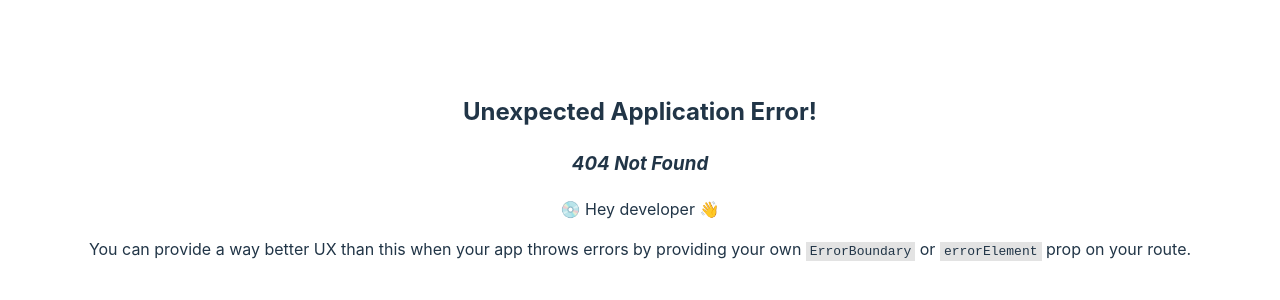
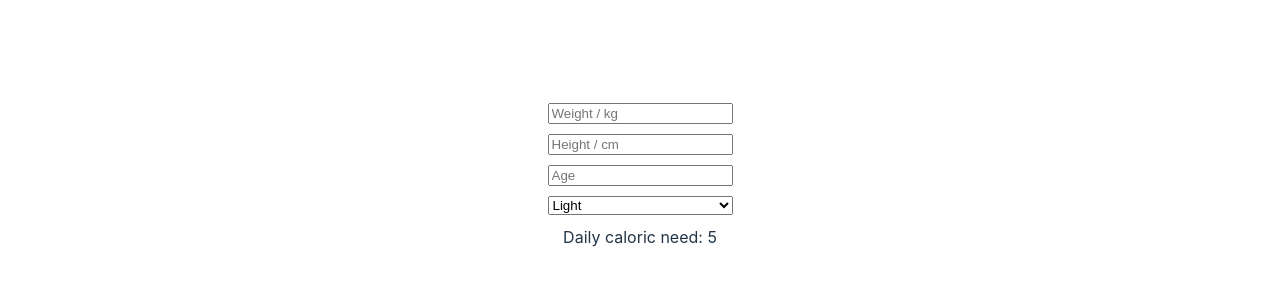
Before and after one commit to OP2-White/Frontend, a React (Vite) app: page /calorieconsumption in a window 1280 px wide. Before the commit this address had no page. Shown: the part 224-524 px from the top of the page. Built offline with nearby package versions, Linux system fonts and the light colour scheme.

Commit message:
kalorilaskuri lisätty

```diff
--- a/src/App.jsx
+++ b/src/App.jsx
@@ -58,6 +58,7 @@ function App() {
         <p>sugar_g: {searchResult.sugar_g}</p>
         <p>perkele</p>
 
+
       </div>
     </>
   );
--- /dev/null
+++ b/src/components/kalorilaskuri.jsx
@@ -0,0 +1,53 @@
+import { useEffect, useState } from "react";
+
+function CalorieCalculator() {
+  const [weight, setWeight] = useState("");
+  const [height, setHeight] = useState("");
+  const [age, setAge] = useState("");
+  const [activity, setActivity] = useState(1);
+  const [consumption, setConsumption] = useState([]);
+
+  useEffect(() => {
+    const formula = 10 * weight + 6.25 * height - 5 * age + 5;
+    setConsumption(formula * activity);
+  }, [weight, height, age, activity]);
+
+  return (
+    <div style={{ display: 'flex', flexDirection: 'column', gap: '10px' }}>
+      <input
+        type="text"
+        placeholder="Weight / kg"
+        value={weight}
+        onChange={(e) => setWeight(e.target.value)}
+      />
+      <input
+        type="text"
+        placeholder="Height / cm"
+        value={height}
+        onChange={(e) => setHeight(e.target.value)}
+      />
+      <input
+        type="text"
+        placeholder="Age"
+        value={age}
+        onChange={(e) => setAge(e.target.value)}
+      />
+      <select
+        value={activity}
+        onChange={(e) => setActivity(Number(e.target.value))}
+      >
+
+            <option value="1.2">Light</option>
+            <option value="1.5">Avarage</option>
+            <option value="1.8">Active</option>
+            <option value="2.4">Very active</option>
+
+
+        </select>
+
+
+      <div>Daily caloric need: {consumption}</div>
+    </div>
+);
+}
+export default CalorieCalculator
--- a/src/main.jsx
+++ b/src/main.jsx
@@ -4,6 +4,7 @@ import {RouterProvider, createBrowserRouter } from 'react-router-dom';
 import App from './App.jsx'
 import CreateProduct from './components/CreateProduct.jsx';
 import './index.css'
+import CalorieCalculator from './components/kalorilaskuri.jsx';
 
 const router = createBrowserRouter([
   {
@@ -14,6 +15,10 @@ const router = createBrowserRouter([
     path: "/create-product",
     element: <CreateProduct />,
     },
+    {
+      path: "/calorieconsumption",
+      element: <CalorieCalculator />,
+    }
 ]);
 
 ReactDOM.createRoot(document.getElementById('root')).render(
```
